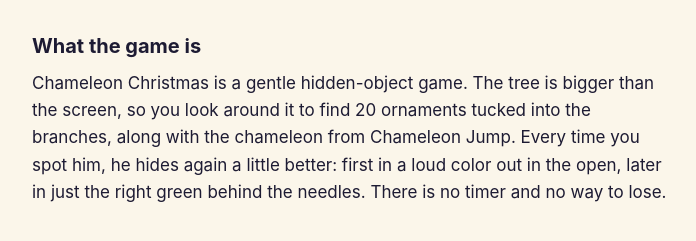
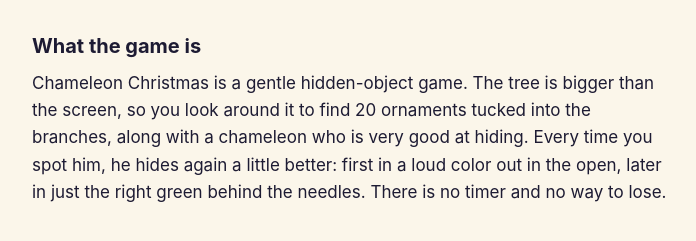
Before and after one commit to thatcherstudio/chameleon-christmas, a plain HTML site: page support.html in a window 1280 px wide. Shown: the part 298-539 px from the top of the page, without its empty margins (288-984 px from the left). Drawn offline with Linux system fonts and the light colour scheme.

Commit message:
Remove Chameleon Jump mention until it is released
Co-Authored-By: Claude Opus 5.5 <noreply@anthropic.com>
Claude-Session: https://claude.ai/code/session_01DQR7pS453YRMvdiWkRU3Zj

```diff
--- a/support.html
+++ b/support.html
@@ -90,7 +90,7 @@
   </ul>
 
   <h2>What the game is</h2>
-  <p>Chameleon Christmas is a gentle hidden-object game. The tree is bigger than the screen, so you look around it to find 20 ornaments tucked into the branches, along with the chameleon from Chameleon Jump. Every time you spot him, he hides again a little better: first in a loud color out in the open, later in just the right green behind the needles. There is no timer and no way to lose.</p>
+  <p>Chameleon Christmas is a gentle hidden-object game. The tree is bigger than the screen, so you look around it to find 20 ornaments tucked into the branches, along with a chameleon who is very good at hiding. Every time you spot him, he hides again a little better: first in a loud color out in the open, later in just the right green behind the needles. There is no timer and no way to lose.</p>
 
   <h2>How to play</h2>
   <ol>
```
